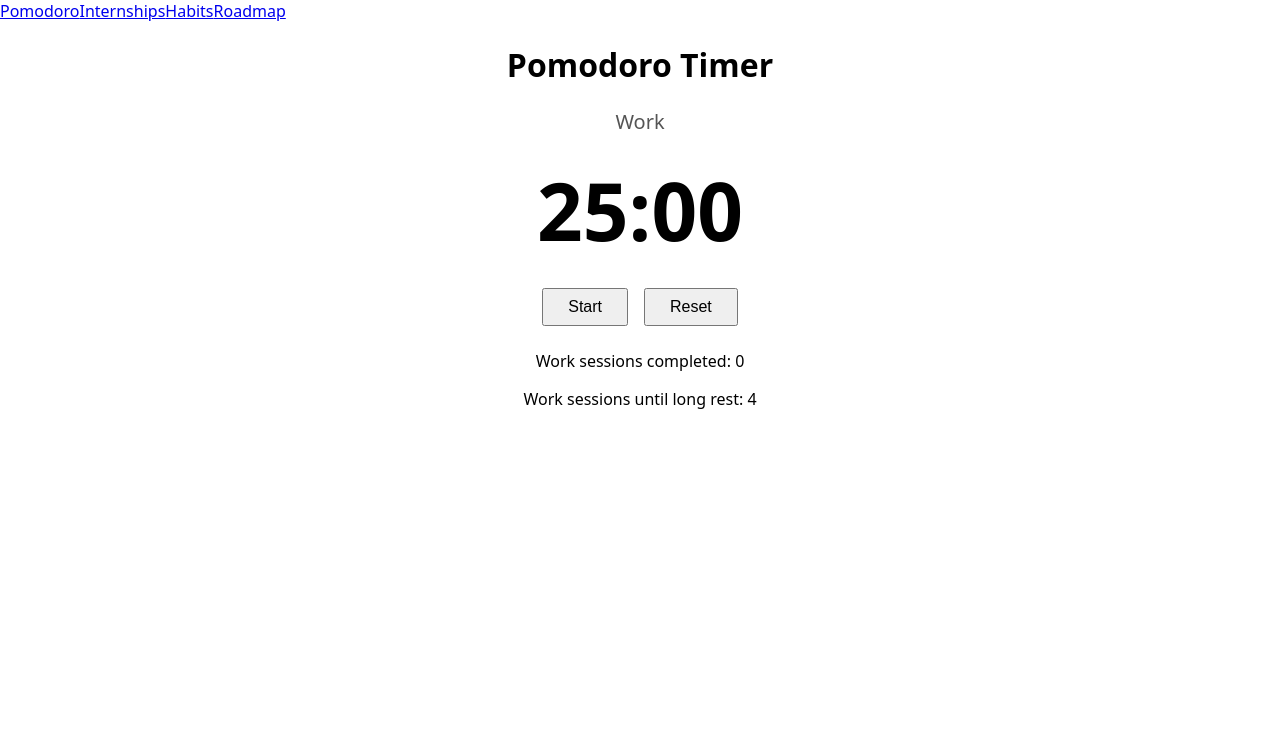
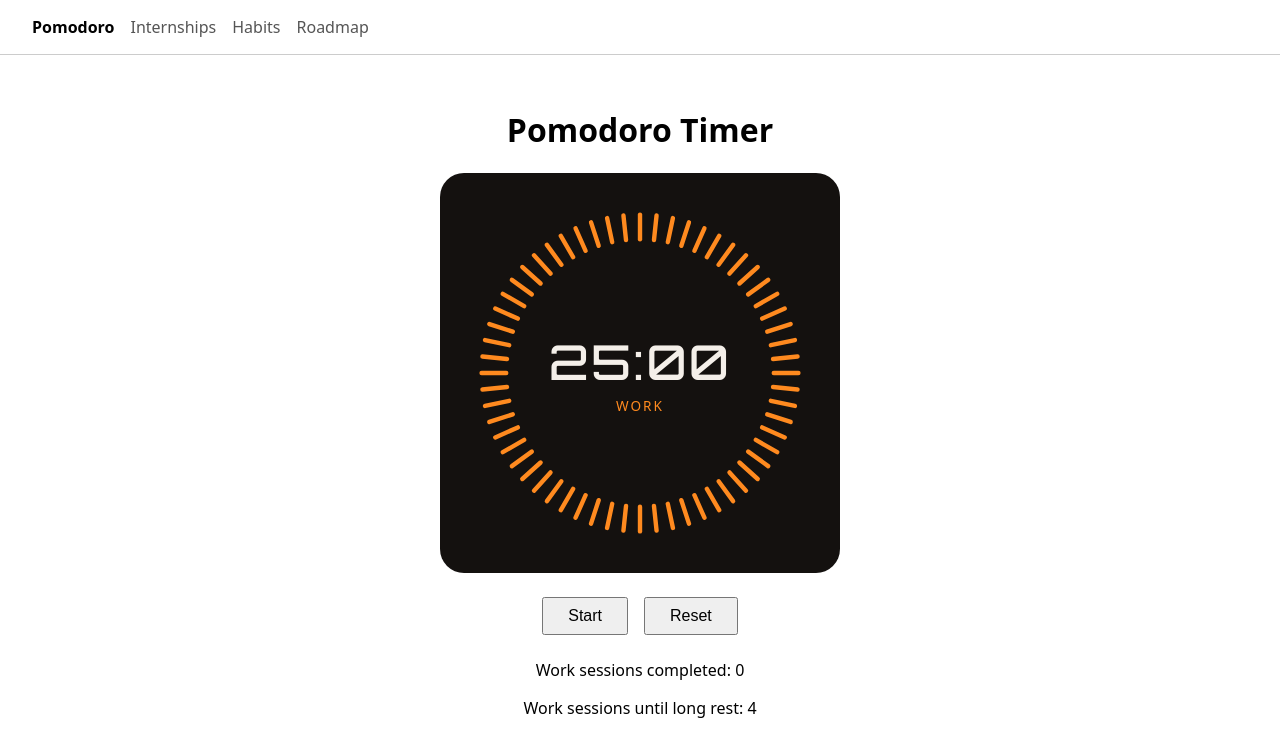
Before and after one commit to Thai2229/Productivity-App, a React (Vite) app in the folder client/: page /pomodoro in a window 1280 px wide. Shown: the top 756 px of the page. Built offline with nearby package versions, Linux system fonts and the light colour scheme.

Commit message:
Pomodoro ring with active display completed

```diff
--- a/client/index.html
+++ b/client/index.html
@@ -4,7 +4,9 @@
     <meta charset="UTF-8" />
     <link rel="icon" type="image/svg+xml" href="/favicon.svg" />
     <meta name="viewport" content="width=device-width, initial-scale=1.0" />
-    <title>client</title>
+    <title>Productivity App</title>
+    <link rel="preconnect" href="https://fonts.googleapis.com" />
+    <link href="https://fonts.googleapis.com/css2?family=Orbitron:wght@500&display=swap" rel="stylesheet" />
   </head>
   <body>
     <div id="root"></div>
--- a/client/src/App.css
+++ b/client/src/App.css
@@ -1,11 +1,26 @@
+.navbar {
+  display: flex;
+  gap: 1rem;
+  padding: 1rem 2rem;
+  border-bottom: 1px solid #ccc;
+}
+
+.nav-link {
+  text-decoration: none;
+  color: #555;
+}
+
+.nav-link.active {
+  color: #000;
+  font-weight: bold;
+}
+
+.page {
+  padding: 2rem;
+}
+
 .timer {
   text-align: center;
-}
-
-.timer-clock {
-  font-size: 5rem;
-  font-weight: bold;
-  margin: 0.5rem 0 1.5rem;
 }
 
 .timer-controls {
@@ -21,7 +36,70 @@
   cursor: pointer;
 }
 
-.timer-mode {
-  font-size: 1.25rem;
-  color: #555;
+.timer-card {
+  background: #14110f;
+  border-radius: 1.5rem;
+  padding: 1.5rem;
+  max-width: 22rem;
+  margin: 0 auto 1.5rem;
 }
+
+.ring {
+  --tick-color: #ff8a1f;
+  position: relative;
+  width: 100%;
+  aspect-ratio: 1;
+}
+
+.ring-break {
+  --tick-color: #3ddc97;
+}
+
+.ring-longBreak {
+  --tick-color: #4aa8ff;
+}
+
+.ring svg {
+  display: block;
+  width: 100%;
+  height: 100%;
+}
+
+.tick {
+  stroke-width: 2.5;
+  stroke-linecap: round;
+  transition: stroke 0.3s;
+}
+
+.tick-on {
+  stroke: var(--tick-color);
+}
+
+.tick-off {
+  stroke: #3a332d;
+}
+
+.ring-center {
+  position: absolute;
+  inset: 0;
+  display: flex;
+  flex-direction: column;
+  align-items: center;
+  justify-content: center;
+  color: #f4efe9;
+}
+
+.ring-time {
+  margin: 0;
+  font-family: 'Orbitron', 'Courier New', monospace;
+  font-size: 3rem;
+  letter-spacing: 0.05em;
+}
+
+.ring-label {
+  margin: 0.25rem 0 0;
+  font-size: 0.85rem;
+  letter-spacing: 0.15em;
+  text-transform: uppercase;
+  color: var(--tick-color);
+}
--- /dev/null
+++ b/client/src/components/TimerRing.tsx
@@ -0,0 +1,43 @@
+type TimerRingProps = {
+  mode: string
+  progress: number
+  timeText: string
+  label: string
+}
+
+const TICK_COUNT = 60
+
+export default function TimerRing({ mode, progress, timeText, label }: TimerRingProps) {
+  const elapsedTicks = Math.floor((1 - progress) * TICK_COUNT)
+
+  return (
+    <div className="timer-card">
+      <div className={'ring ring-' + mode}>
+        <svg viewBox="0 0 200 200">
+          {Array.from({ length: TICK_COUNT }, (_, index) => {
+            let tickClass = 'tick tick-off'
+            if (index >= elapsedTicks) {
+              tickClass = 'tick tick-on'
+            }
+
+            return (
+              <line
+                key={index}
+                className={tickClass}
+                x1="100"
+                y1="10"
+                x2="100"
+                y2="24"
+                transform={'rotate(' + index * (360 / TICK_COUNT) + ' 100 100)'}
+              />
+            )
+          })}
+        </svg>
+        <div className="ring-center">
+          <p className="ring-time">{timeText}</p>
+          <p className="ring-label">{label}</p>
+        </div>
+      </div>
+    </div>
+  )
+}
--- a/client/src/pages/Pomodoro.tsx
+++ b/client/src/pages/Pomodoro.tsx
@@ -1,10 +1,11 @@
 import { useEffect, useState } from 'react'
+import TimerRing from '../components/TimerRing'
 
 type Mode = 'work' | 'break' | 'longBreak'
 
 const WORK_SECONDS = 25 * 60
 const BREAK_SECONDS = 5 * 60
-const LONG_BREAK_SECONDS = 15 * 60
+const LONG_BREAK_SECONDS = 30 * 60
 const SESSIONS_PER_LONG_BREAK = 4
 
 function getDuration(mode: Mode) {
@@ -94,11 +95,17 @@ export default function Pomodoro() {
   const sessionsUntilLongBreak =
     SESSIONS_PER_LONG_BREAK - (completedSessions % SESSIONS_PER_LONG_BREAK)
 
+  const progress = secondsLeft / getDuration(mode)
+
   return (
     <div className="timer">
       <h1>Pomodoro Timer</h1>
-      <p className="timer-mode">{getLabel(mode)}</p>
-      <p className="timer-clock">{formatTime(secondsLeft)}</p>
+      <TimerRing
+        mode={mode}
+        progress={progress}
+        timeText={formatTime(secondsLeft)}
+        label={getLabel(mode)}
+      />
       <div className="timer-controls">
         <button onClick={handleStartPause}>{buttonLabel}</button>
         <button onClick={handleReset}>Reset</button>
```
